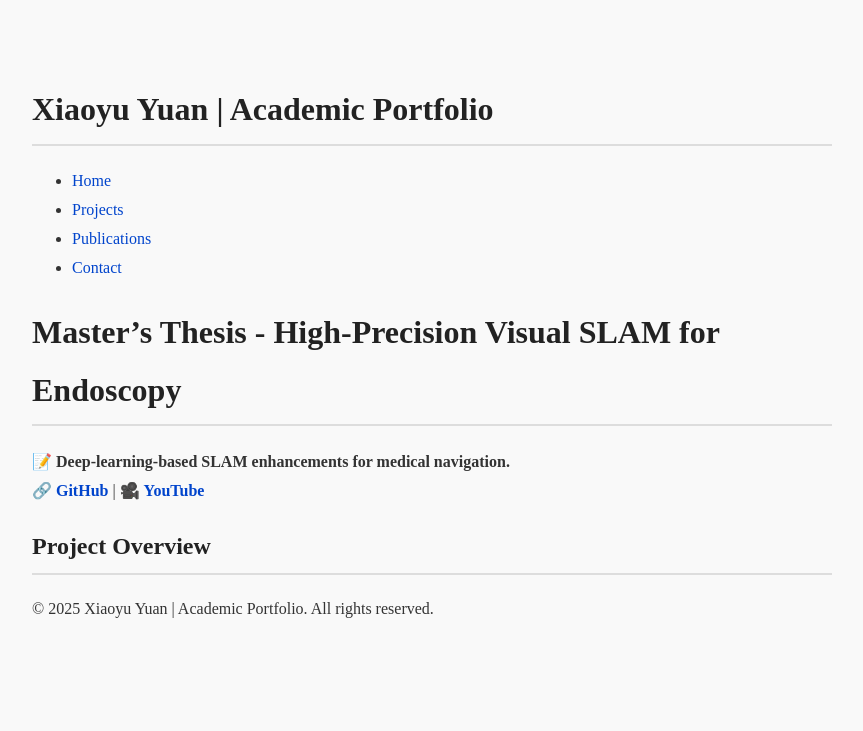
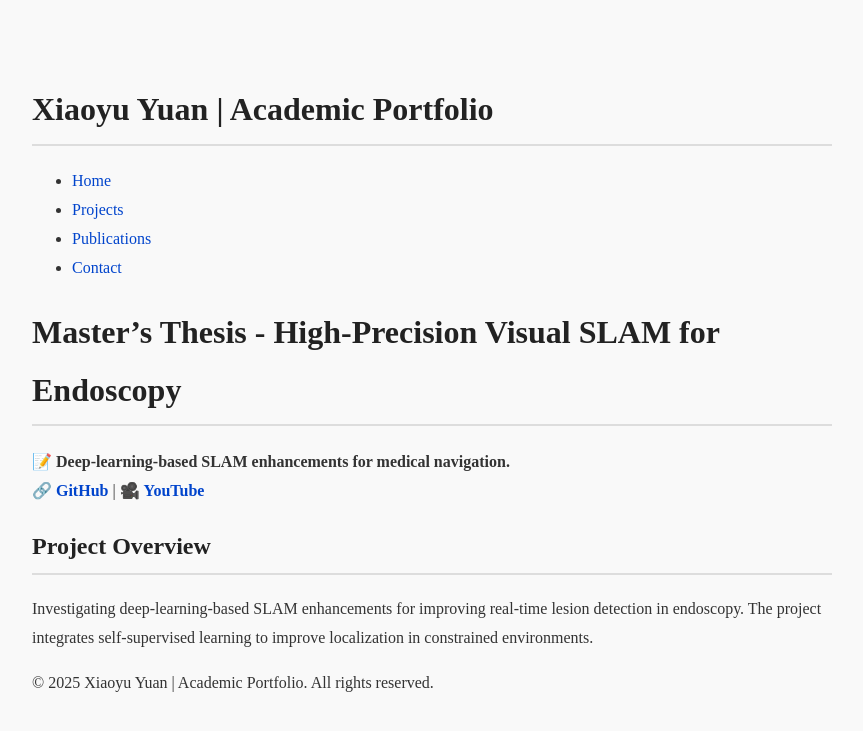
Before and after one commit to XiaoyuYuan19/portfolio, a Jekyll site: the page built from _publications/master-thesis.md, in a window 1280 px wide. Shown: the top 731 px of the page, without its empty margins (208-1071 px from the left). Built offline with Jekyll 4.4.1, drawn with Linux system fonts in a browser that asks for light colours.

Commit message:
Update master-thesis.md

```diff
--- a/_publications/master-thesis.md
+++ b/_publications/master-thesis.md
@@ -16,4 +16,4 @@ abstract: |
 🔗 **[GitHub]({{ page.github }})** | 🎥 **[YouTube]({{ page.youtube }})**
 
 ## Project Overview
-{{ page.details }}
+{{ page.abstract }}
```
